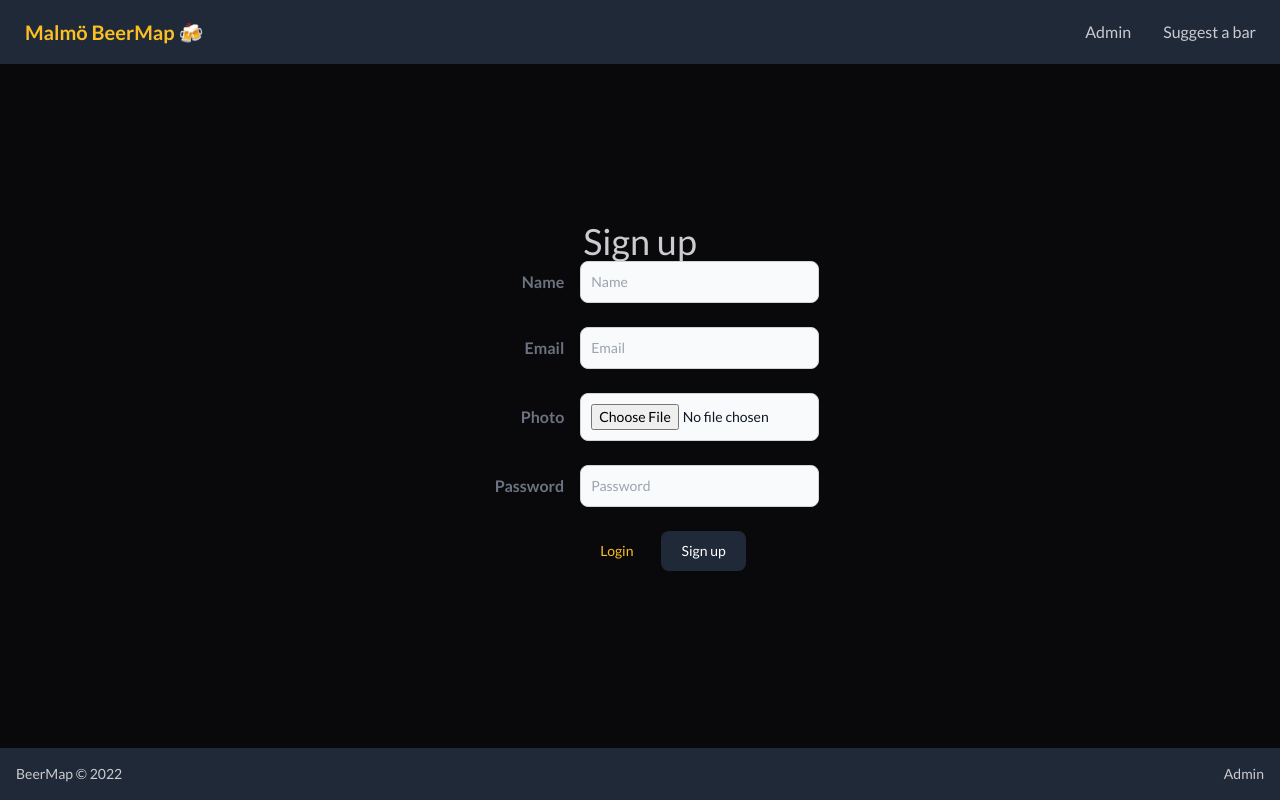
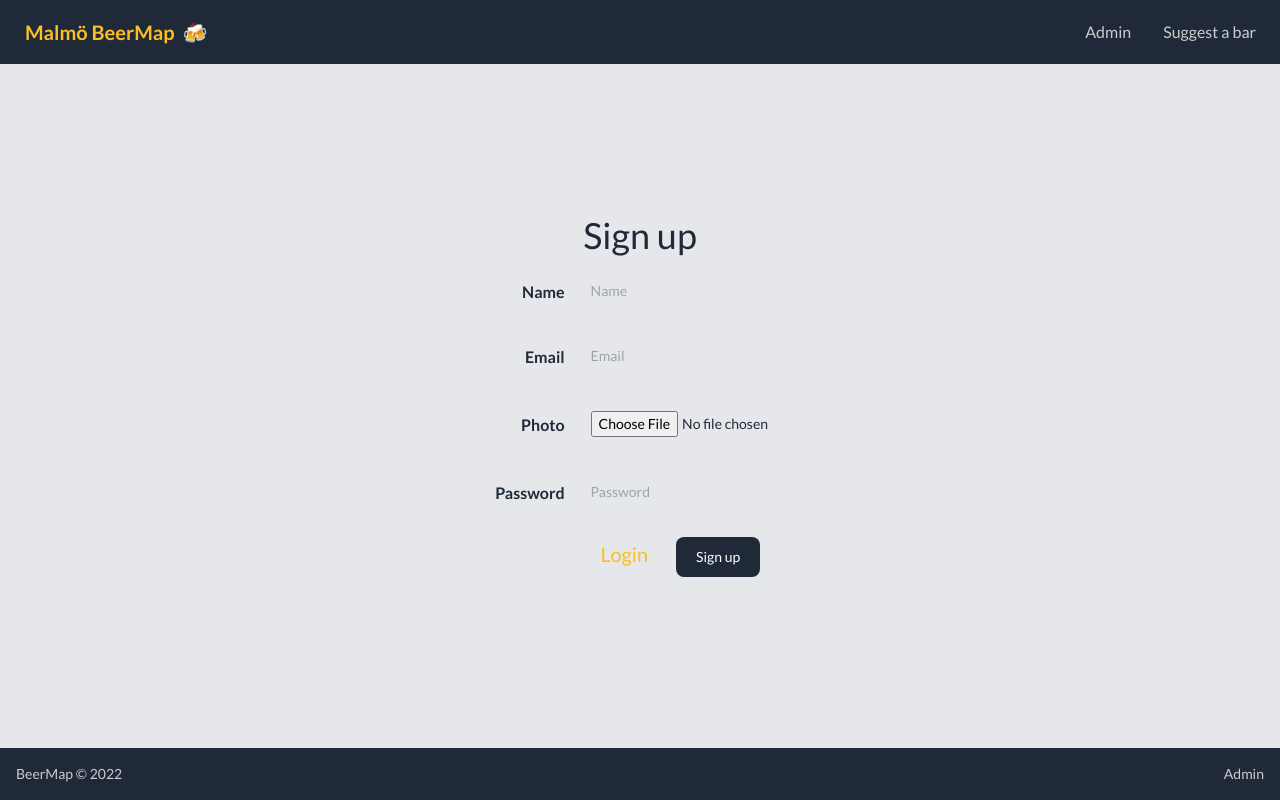
Before and after one commit to FransGPasse/Malmo-Beermap, a React (Vite) app: page /adminsignup in a window 1280 px wide. Built offline with nearby package versions, Linux system fonts and the light colour scheme; no server answers.

Commit message:
added styling

```diff
--- a/src/assets/fonts.css
+++ b/src/assets/fonts.css
@@ -1,4 +1,4 @@
-@import url("https://fonts.googleapis.com/css2?family=Lato:wght@400;700&display=swap");
+@import url("https://fonts.googleapis.com/css2?family=Lato:wght@400;700&family=Space+Mono&display=swap");
 
 body {
   font-family: "Lato", sans-serif;
--- a/src/components/AdminLoginForm.jsx
+++ b/src/components/AdminLoginForm.jsx
@@ -1,4 +1,4 @@
-import React, { useRef, useState } from "react"
+import React, { useEffect, useRef, useState } from "react"
 import { useAuthContext } from "../contexts/AuthContext"
 import { Link, useNavigate } from "react-router-dom"
 import { ToastContainer, toast } from "react-toastify"
@@ -75,15 +75,17 @@ const AdminLoginForm = () => {
 
   return (
     <>
-      <div className="grid place-items-center h-screen">
+      <div className="grid place-items-center h-screen bg-secondary">
         <div>
-          <h1 className="text-4xl text-center mb-4">Log in</h1>
+          <h1 className="text-4xl text-center mb-4 text-primary log-in-stamp opacity-100">
+            Log in
+          </h1>
 
           <form className="w-full max-w-sm">
             <div className="md:flex md:items-center mb-6">
               <div className="md:w-1/3">
                 <label
-                  className="block text-gray-500 font-bold md:text-right mb-1 md:mb-0 pr-4"
+                  className="block text-primary font-bold md:text-right mb-1 md:mb-0 pr-4"
                   htmlFor="inline-email"
                 >
                   Email
@@ -91,7 +93,7 @@ const AdminLoginForm = () => {
               </div>
               <div className="md:w-2/3">
                 <input
-                  className="bg-gray-50 border border-gray-300 text-gray-900 text-sm rounded-lg focus:ring-blue-500 focus:border-blue-500 block w-full p-2.5 dark:bg-gray-700 dark:border-gray-600 dark:placeholder-gray-400 dark:text-white dark:focus:ring-blue-500 dark:focus:border-blue-500"
+                  className="border-b bg-secondary text-primary text-sm  block w-full p-2.5  dark:border-gray-600 dark:placeholder-primary dark:text-primary "
                   type="email"
                   placeholder="Email"
                   ref={emailRef}
@@ -102,7 +104,7 @@ const AdminLoginForm = () => {
             <div className="md:flex md:items-center mb-6">
               <div className="md:w-1/3">
                 <label
-                  className="block text-gray-500 font-bold md:text-right mb-1 md:mb-0 pr-4"
+                  className="block text-primary font-bold md:text-right mb-1 md:mb-0 pr-4"
                   htmlFor="inline-password"
                 >
                   Password
@@ -110,7 +112,7 @@ const AdminLoginForm = () => {
               </div>
               <div className="md:w-2/3">
                 <input
-                  className="bg-gray-50 border border-gray-300 text-gray-900 text-sm rounded-lg focus:ring-blue-500 focus:border-blue-500 block w-full p-2.5 dark:bg-gray-700 dark:border-gray-600 dark:placeholder-gray-400 dark:text-white dark:focus:ring-blue-500 dark:focus:border-blue-500"
+                  className="border-b bg-secondary text-primary text-sm  block w-full p-2.5  dark:border-gray-600 dark:placeholder-primary dark:text-primary "
                   type="password"
                   placeholder="Password"
                   ref={passwordRef}
--- a/src/components/AdminSignUpForm.jsx
+++ b/src/components/AdminSignUpForm.jsx
@@ -88,9 +88,9 @@ const AdminSignUpForm = () => {
 
   return (
     <>
-      <div className="grid place-items-center h-screen">
+      <div className="grid place-items-center h-screen bg-secondary">
         <div>
-          <h1 className="text-4xl text-center">Sign up</h1>
+          <h1 className="text-4xl mb-4 text-center text-primary">Sign up</h1>
 
           {/* Visar errormeddelandet vid error */}
           {error && <div className="text-4xl">Error: {error}</div>}
@@ -99,7 +99,7 @@ const AdminSignUpForm = () => {
             <div className="md:flex md:items-center mb-6">
               <div className="md:w-1/3">
                 <label
-                  className="block text-gray-500 font-bold md:text-right mb-1 md:mb-0 pr-4"
+                  className="block text-primary font-bold md:text-right mb-1 md:mb-0 pr-4"
                   htmlFor="inline-email"
                 >
                   Name
@@ -107,7 +107,7 @@ const AdminSignUpForm = () => {
               </div>
               <div className="md:w-2/3">
                 <input
-                  className="bg-gray-50 border border-gray-300 text-gray-900 text-sm rounded-lg focus:ring-blue-500 focus:border-blue-500 block w-full p-2.5 dark:bg-gray-700 dark:border-gray-600 dark:placeholder-gray-400 dark:text-white dark:focus:ring-blue-500 dark:focus:border-blue-500"
+                  className="border-b bg-secondary text-primary text-sm  block w-full p-2.5  dark:border-gray-600 dark:placeholder-primary dark:text-primary "
                   type="text"
                   placeholder="Name"
                   ref={nameRef}
@@ -118,7 +118,7 @@ const AdminSignUpForm = () => {
             <div className="md:flex md:items-center mb-6">
               <div className="md:w-1/3">
                 <label
-                  className="block text-gray-500 font-bold md:text-right mb-1 md:mb-0 pr-4"
+                  className="block text-primary font-bold md:text-right mb-1 md:mb-0 pr-4"
                   htmlFor="inline-email"
                 >
                   Email
@@ -126,7 +126,7 @@ const AdminSignUpForm = () => {
               </div>
               <div className="md:w-2/3">
                 <input
-                  className="bg-gray-50 border border-gray-300 text-gray-900 text-sm rounded-lg focus:ring-blue-500 focus:border-blue-500 block w-full p-2.5 dark:bg-gray-700 dark:border-gray-600 dark:placeholder-gray-400 dark:text-white dark:focus:ring-blue-500 dark:focus:border-blue-500"
+                  className="border-b bg-secondary text-primary text-sm  block w-full p-2.5  dark:border-gray-600 dark:placeholder-primary dark:text-primary "
                   type="email"
                   placeholder="Email"
                   ref={emailRef}
@@ -137,7 +137,7 @@ const AdminSignUpForm = () => {
             <div className="md:flex md:items-center mb-6">
               <div className="md:w-1/3">
                 <label
-                  className="block text-gray-500 font-bold md:text-right mb-1 md:mb-0 pr-4"
+                  className="block text-primary font-bold md:text-right mb-1 md:mb-0 pr-4"
                   htmlFor="inline-email"
                 >
                   Photo
@@ -145,7 +145,7 @@ const AdminSignUpForm = () => {
               </div>
               <div className="md:w-2/3">
                 <input
-                  className="bg-gray-50 border border-gray-300 text-gray-900 text-sm rounded-lg focus:ring-blue-500 focus:border-blue-500 block w-full p-2.5 dark:bg-gray-700 dark:border-gray-600 dark:placeholder-gray-400 dark:text-white dark:focus:ring-blue-500 dark:focus:border-blue-500"
+                  className="border-b bg-secondary text-primary text-sm  block w-full p-2.5  dark:border-gray-600 dark:placeholder-primary dark:text-primary "
                   type="file"
                   ref={photoRef}
                   onChange={handleFileChange}
@@ -155,7 +155,7 @@ const AdminSignUpForm = () => {
             <div className="md:flex md:items-center mb-6">
               <div className="md:w-1/3">
                 <label
-                  className="block text-gray-500 font-bold md:text-right mb-1 md:mb-0 pr-4"
+                  className="block text-primary font-bold md:text-right mb-1 md:mb-0 pr-4"
                   htmlFor="inline-password"
                 >
                   Password
@@ -163,7 +163,7 @@ const AdminSignUpForm = () => {
               </div>
               <div className="md:w-2/3">
                 <input
-                  className="bg-gray-50 border border-gray-300 text-gray-900 text-sm rounded-lg focus:ring-blue-500 focus:border-blue-500 block w-full p-2.5 dark:bg-gray-700 dark:border-gray-600 dark:placeholder-gray-400 dark:text-white dark:focus:ring-blue-500 dark:focus:border-blue-500"
+                  className="border-b bg-secondary text-primary text-sm  block w-full p-2.5  dark:border-gray-600 dark:placeholder-primary dark:text-primary "
                   type="password"
                   placeholder="Password"
                   ref={passwordRef}
@@ -175,7 +175,7 @@ const AdminSignUpForm = () => {
               <div className="md:w-1/3"></div>
               <div className="md:w-2/3">
                 <Link
-                  className="text-accent focus:outline-none focus:ring-4 focus:ring-gray-300 font-medium rounded-lg text-sm px-5 py-2.5 mr-2 mb-2"
+                  className="text-accent focus:outline-none focus:ring-4 focus:ring-gray-300 font-medium rounded-lg text-xl px-5 py-2.5 mr-2 mb-2"
                   type="button"
                   to="/adminlogin"
                 >
--- a/src/components/Footer.jsx
+++ b/src/components/Footer.jsx
@@ -7,7 +7,7 @@ const Footer = () => {
 
   return (
     <footer className="footer fixed flex justify-between bottom-0 p-4 bg-primary">
-      <p>BeerMap © 2022</p>
+      <p className="pointer-events-none">BeerMap © 2022</p>
       {!currentUser ? (
         <Link as={Link} to="/adminlogin" className="hover:underline">
           <span>Admin</span>
--- a/src/components/HamburgerMenu.jsx
+++ b/src/components/HamburgerMenu.jsx
@@ -7,11 +7,14 @@ import { gsap } from "gsap"
 const HamburgerMenu = () => {
   const [isOpen, setOpen] = useState(false)
   const containerRef = useRef()
+  const tl = useRef()
   const timeline = gsap.timeline()
 
+  console.log(isOpen)
+
+  // animerar menyn beroende på ifall användaren klickat på menyn och isOpen är true eller false
   useEffect(() => {
     if (isOpen) {
-      console.log("öppna")
       gsap.from(containerRef.current, {
         height: 0,
         duration: 1,
@@ -32,7 +35,6 @@ const HamburgerMenu = () => {
     }
 
     if (!isOpen) {
-      console.log("stäng")
       timeline.timeScale(3)
       timeline.reverse()
     }
--- a/src/components/NavBar.jsx
+++ b/src/components/NavBar.jsx
@@ -1,16 +1,53 @@
-import React from "react"
+import React, { useEffect, useRef } from "react"
 import { Link, NavLink } from "react-router-dom"
 import HamburgerMenu from "./HamburgerMenu"
+import { gsap } from "gsap"
 
 const NavBar = () => {
+  const menuRef = useRef()
+  const timeline = gsap.timeline()
+  const beerLogoTween = useRef()
+  const menuTween = useRef()
+
+  // tidslinjen för att animera ölglasen vid hover
+  useEffect(() => {
+    menuTween.current = gsap.to(beerLogoTween.current, {
+      duration: 0.5,
+      rotation: 20,
+      paused: true,
+    })
+  }, [])
+
+  // funktionerna för att spela animation vid hover
+  const onMouseEnterHandler = () => {
+    menuTween.current.play()
+  }
+  const onMouseLeaveHandler = () => {
+    menuTween.current.reverse()
+  }
+
+  // funktioner för att animera vid mount
+  useEffect(() => {
+    gsap.from(document.querySelectorAll("menu a"), {
+      opacity: 0,
+      stagger: 0.5,
+    })
+  }, [])
+
   return (
     <div className="navbar bg-primary fixed z-50">
-      <div className="flex-1">
+      <div ref={menuRef} className="flex-1">
         <a
           href="/"
           className="btn btn-ghost normal-case text-xl text-accent z-50"
+          onMouseEnter={onMouseEnterHandler}
+          onMouseLeave={onMouseLeaveHandler}
         >
-          Malmö BeerMap 🍻
+          Malmö BeerMap{" "}
+          <span className="pl-2" ref={beerLogoTween}>
+            {" "}
+            🍻
+          </span>
         </a>
       </div>
       <div className="hidden sm:flex">
```
